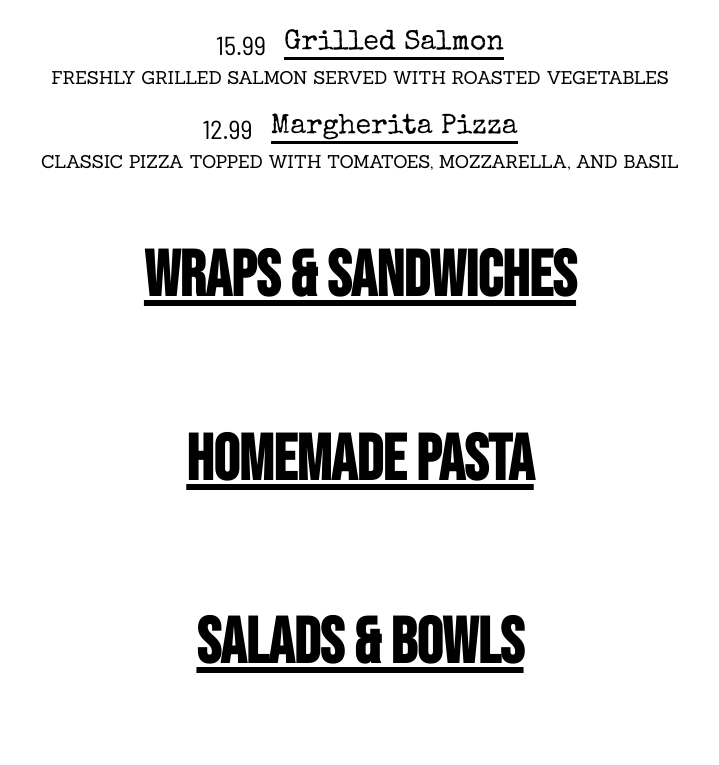
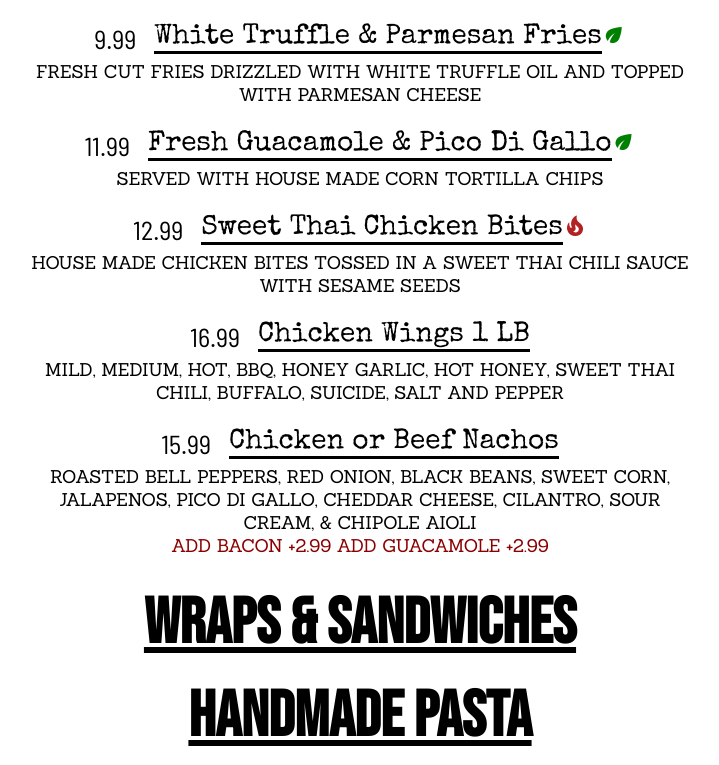
Before and after one commit to bretthoes/ShellStationRestaurant, a Next.js app: page /menu in a window 1280 px wide. Shown: the part 820-1585 px from the top of the page, without its empty margins (280-999 px from the left). Built offline with nearby package versions, Linux system fonts and the light colour scheme.

Commit message:
add icons, support for menu item extras

```diff
--- a/components/menuitem.tsx
+++ b/components/menuitem.tsx
@@ -1,4 +1,5 @@
 import styles from '../styles/menuitem.module.css'
+import 'material-icons/iconfont/material-icons.css'
 
 interface MenuItemProps {
   name: string
@@ -10,11 +11,7 @@ interface MenuItemProps {
   isVegan: boolean
   isGlutenFree: boolean
   spicyLevel: number
-  addCheese: boolean
-  addBacon: boolean
-  addGuac: boolean
-  addSteak: boolean
-  addChicken: boolean
+  extras: string
 }
 
 export default function MenuItem(
@@ -26,19 +23,37 @@ export default function MenuItem(
     isVegetarian,
     isVegan,
     isGlutenFree,
-    addCheese,
-    addBacon,
-    addGuac,
-    addSteak,
-    addChicken,
+    spicyLevel,
+    extras,
   }: MenuItemProps) {
+  const renderSpicyIcons = () => {
+    const icons = [];
+    for (let i = 0; i < spicyLevel; i++) {
+      icons.push(<i key={i} className={`material-icons ${styles.spicy}`}>local_fire_department</i>);
+    }
+    return icons;
+  };
+
   return (
     <div className={styles.item}>
       <div className={styles.inline}>
         <p className={styles.price}>{price.toFixed(2)}</p>
         <h2 className={styles.name}>{name}</h2>
+        {isVegetarian && (
+          <span className={styles.vegetarian}>
+            <i className={'material-icons ${styles.spicy}'}>eco</i>
+          </span>
+        )}
+        {spicyLevel > 0 && (
+          <div className={styles.spicyIcons}>
+            {renderSpicyIcons()}
+          </div>
+        )}
       </div>
       <p className={styles.description}>{description}</p>
+      {extras.length > 0 && (
+        <p className={styles.extras}>{extras}</p>
+      )}
     </div>
   )
 }
--- a/package.json
+++ b/package.json
@@ -21,6 +21,7 @@
   },
   "homepage": "https://github.com/bretthoes/ShellStationRestaurant#readme",
   "dependencies": {
+    "material-icons": "^1.13.8",
     "next": "^13.4.4",
     "react": "^18.2.0",
     "react-dom": "^18.2.0"
--- a/pages/menu.tsx
+++ b/pages/menu.tsx
@@ -14,11 +14,7 @@ interface MenuItem {
   isVegan: boolean
   isGlutenFree: boolean
   spicyLevel: number
-  addCheese: boolean
-  addBacon: boolean
-  addGuac: boolean
-  addSteak: boolean
-  addChicken: boolean
+  extras: string
 }
 
 interface MenuSection {
@@ -59,11 +55,7 @@ export default function Menu({ menu, MenuSections }: PageProps) {
                     isVegan={menuItem.isVegan}
                     isGlutenFree={menuItem.isGlutenFree}
                     spicyLevel={menuItem.spicyLevel}
-                    addCheese={menuItem.addCheese}
-                    addBacon={menuItem.addBacon}
-                    addGuac={menuItem.addGuac}
-                    addSteak={menuItem.addSteak}
-                    addChicken={menuItem.addChicken}
+                    extras={menuItem.extras}
                   />
                 ))}
             </div>
--- a/public/menuitems.json
+++ b/public/menuitems.json
@@ -1,43 +1,98 @@
 [
   {
-    "name": "Grilled Salmon",
-    "description": "Freshly grilled salmon served with roasted vegetables",
-    "price": 15.99,
-    "category": "Appetizers",
-    "ingredients": [
-      "Salmon",
-      "Vegetables",
-      "Spices"
-    ],
+    "name": "Handmade AAA Striploin Fettuccine",
+    "description": "Pan Seared & Butter Basted Striploin Steak, Handmade Fettuccine, with a Garlic, Mushroom, & Parmesan Cream Sauce",
+    "price": 24.99,
+    "category": "Handmade Pasta",
+    "ingredients": [],
     "isVegetarian": false,
     "isVegan": false,
-    "isGlutenFree": true,
+    "isGlutenFree": 0,
     "spicyLevel": 0,
-    "addCheese": false,
-    "addBacon": false,
-    "addGuac": false,
-    "addSteak": false,
-    "addChicken": false
+    "extras": ""
   },
   {
-    "name": "Margherita Pizza",
-    "description": "Classic pizza topped with tomatoes, mozzarella, and basil",
-    "price": 12.99,
+    "name": "Handmade Fire Roasted Tomato & Beef Sauce Spaghetti",
+    "description": "Fire Roasted Tomato Sauce, Fresh Ground Beef, Garlic, Fresh Basil, and Parmesan Cheese",
+    "price": 17.99,
+    "category": "Handmade Pasta",
+    "ingredients": [],
+    "isVegetarian": false,
+    "isVegan": false,
+    "isGlutenFree": false,
+    "spicyLevel": 0,
+    "extras": ""
+  },
+  {
+    "name": "Fresh Baked Garlic Bread",
+    "description": "",
+    "price": 6.99,
     "category": "Appetizers",
-    "ingredients": [
-      "Tomatoes",
-      "Mozzarella",
-      "Basil",
-      "Pizza Dough"
-    ],
+    "ingredients": [],
     "isVegetarian": true,
     "isVegan": false,
     "isGlutenFree": false,
     "spicyLevel": 0,
-    "addCheese": false,
-    "addBacon": false,
-    "addGuac": false,
-    "addSteak": false,
-    "addChicken": false
+    "extras": "Add Cheese +1.99"
+  },
+  {
+    "name": "White Truffle & Parmesan Fries",
+    "description": "FRESH CUT FRIES DRIZZLED WITH WHITE TRUFFLE OIL AND TOPPED WITH PARMESAN CHEESE",
+    "price": 9.99,
+    "category": "Appetizers",
+    "ingredients": [],
+    "isVegetarian": true,
+    "isVegan": false,
+    "isGlutenFree": false,
+    "spicyLevel": 0,
+    "extras": ""
+  },
+  {
+    "name": "Fresh Guacamole & Pico Di Gallo",
+    "description": "SERVED WITH HOUSE MADE CORN TORTILLA CHIPS",
+    "price": 11.99,
+    "category": "Appetizers",
+    "ingredients": [],
+    "isVegetarian": true,
+    "isVegan": false,
+    "isGlutenFree": false,
+    "spicyLevel": 0,
+    "extras": ""
+  },
+  {
+    "name": "Sweet Thai Chicken Bites",
+    "description": "HOUSE MADE CHICKEN BITES TOSSED IN A SWEET THAI CHILI SAUCE WITH SESAME SEEDS",
+    "price": 12.99,
+    "category": "Appetizers",
+    "ingredients": [],
+    "isVegetarian": false,
+    "isVegan": false,
+    "isGlutenFree": false,
+    "spicyLevel": 1,
+    "extras": ""
+  },
+  {
+    "name": "Chicken Wings 1 LB",
+    "description": "MILD, MEDIUM, HOT, BBQ, HONEY GARLIC, HOT HONEY, SWEET THAI CHILI, BUFFALO, SUICIDE, SALT AND PEPPER",
+    "price": 16.99,
+    "category": "Appetizers",
+    "ingredients": [],
+    "isVegetarian": false,
+    "isVegan": false,
+    "isGlutenFree": false,
+    "spicyLevel": 0,
+    "extras": ""
+  },
+  {
+    "name": "Chicken or Beef Nachos",
+    "description": "ROASTED BELL PEPPERS, RED ONION, BLACK BEANS, SWEET CORN, JALAPENOS, PICO DI GALLO, CHEDDAR CHEESE, CILANTRO, SOUR CREAM, & CHIPOLE AIOLI",
+    "price": 15.99,
+    "category": "Appetizers",
+    "ingredients": [],
+    "isVegetarian": false,
+    "isVegan": false,
+    "isGlutenFree": false,
+    "spicyLevel": 0,
+    "extras": "Add Bacon +2.99 \n Add Guacamole +2.99"
   }
 ]
--- a/public/menusections.json
+++ b/public/menusections.json
@@ -8,7 +8,7 @@
     "order": 2
   },
   {
-    "name": "Homemade Pasta",
+    "name": "Handmade Pasta",
     "order": 3
   },
   {
--- a/styles/menuitem.module.css
+++ b/styles/menuitem.module.css
@@ -41,3 +41,19 @@
   display: flex ;
   justify-content: space-between;
 }
+
+.spicy {
+  color: firebrick;
+}
+
+.vegetarian {
+  color: green;
+}
+
+.extras {
+  font-size: 18px;
+  text-transform: uppercase;
+  margin: 0;
+  font-family: 'Sanchez', serif;
+  color: darkred;
+}
--- a/styles/sectiontitle.module.css
+++ b/styles/sectiontitle.module.css
@@ -8,4 +8,6 @@
   text-transform: uppercase;
   font-size: 64px;
   text-align: center;
+  margin: 0;
+  margin-top: 16px;
 }
```
Also changed, not shown: 1 other file (tests, documents, lock files or other folders).
